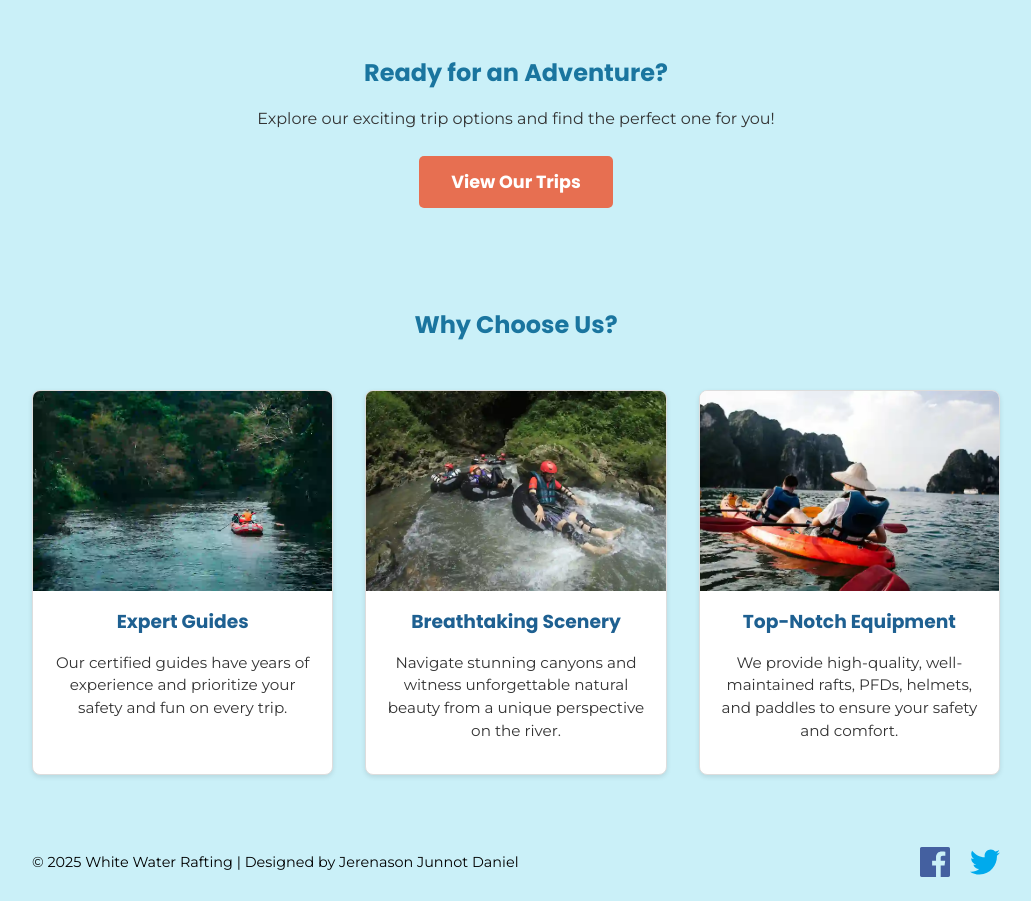
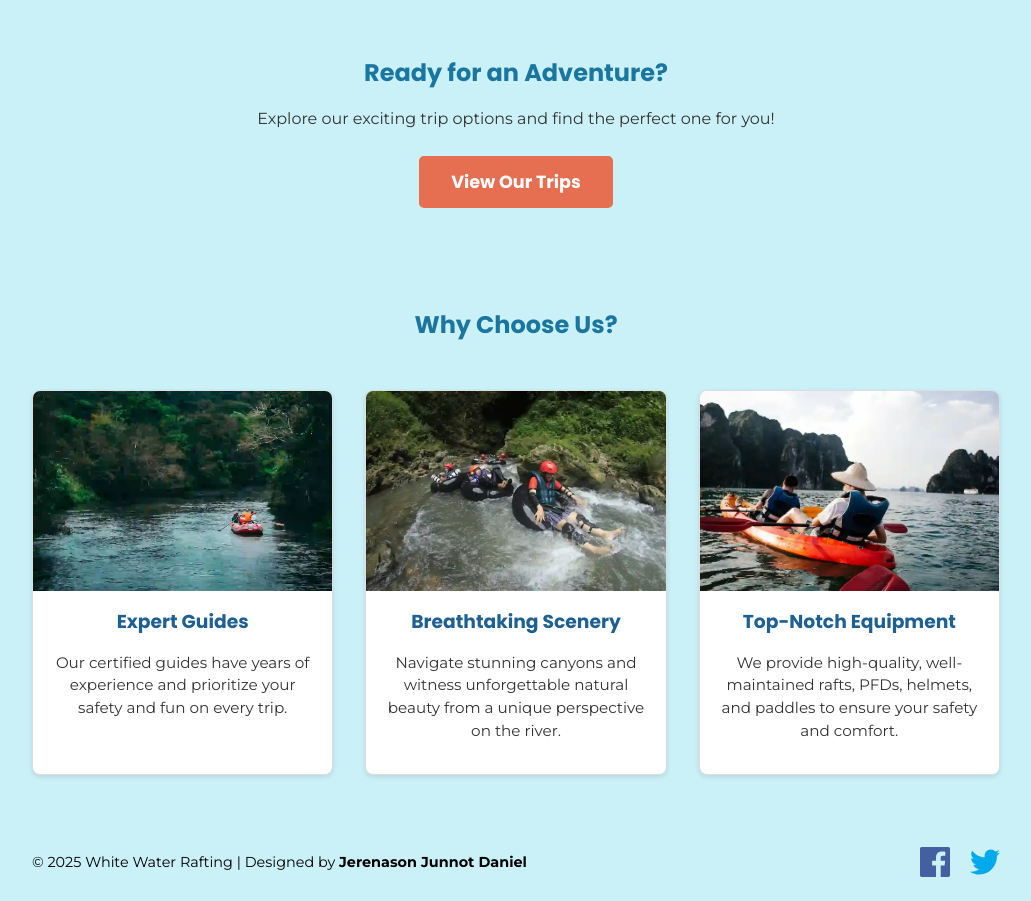
Before and after one commit to JunnotDaniel13/wdd130, a plain HTML site: page wwr/index.html in a window 1280 px wide. Shown: the part 1032-1933 px from the top of the page, without its empty margins (124-1155 px from the left). Drawn offline with Linux system fonts and the light colour scheme.

Commit message:
Update index.html

```diff
--- a/wwr/index.html
+++ b/wwr/index.html
@@ -95,7 +95,7 @@
 
     <footer>
       <p>
-        &copy; 2025 White Water Rafting | Designed by Jerenason Junnot Daniel
+        &copy; 2025 White Water Rafting | Designed by <strong>Jerenason Junnot Daniel</strong>
       </p>
       <nav class="sociallinks">
         <a href="https://facebook.com" target="_blank">
```
